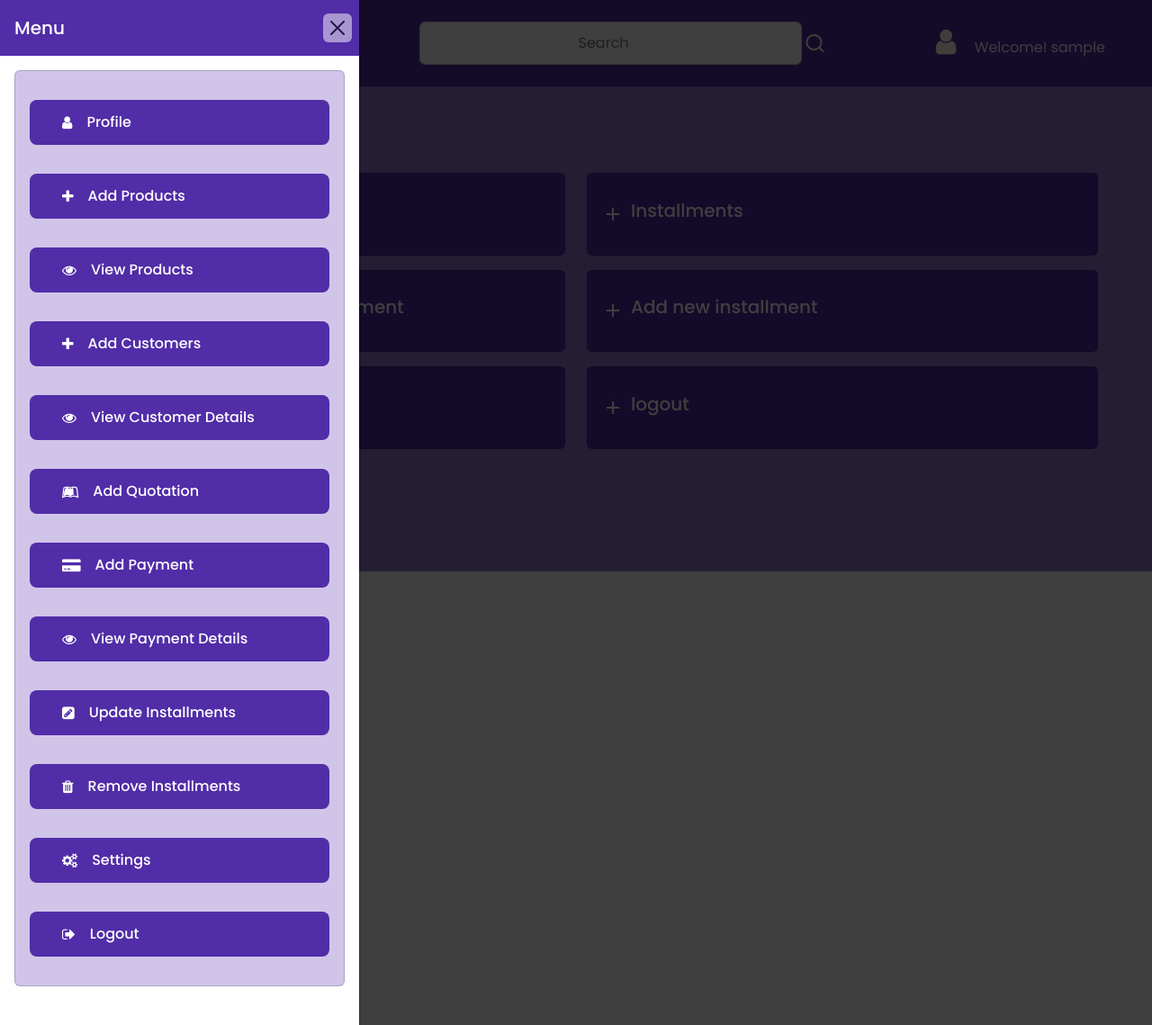
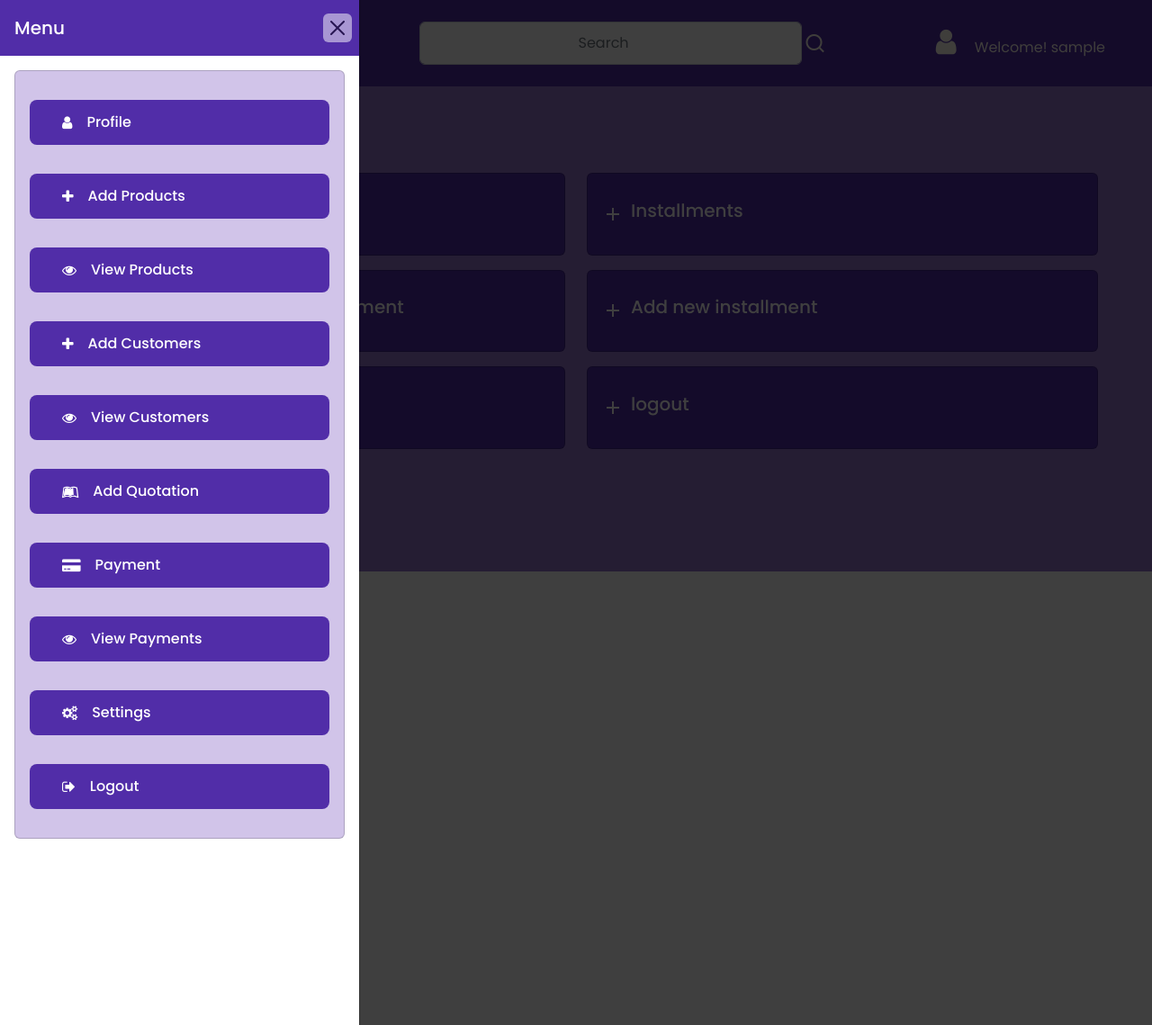
Before and after one commit to samreen32/E-InstallmentApplication_Project, a PHP site: page /Admin.php in a window 1280 px wide, after a click that opens the changed part. Shown: the top 1139 px of the page at 90% size. Run offline with PHP 8.4, Linux system fonts and the light colour scheme; the visitor is signed in with stand-in values (Sample User, id 1); data that the repository does not hold is empty; some libraries are stand-ins or nearby versions.

Commit message:
Installment PDF Final

```diff
--- a/Drawer.php
+++ b/Drawer.php
@@ -57,7 +57,7 @@
                         <a type="button" class="button button--flex my-3" href="viewCustomer.php" style="height: 50px;
                                 width:100%;"><i class="fa fa-eye img-fluid mx-2 button__icon"
                                 aria-hidden="true"></i>View
-                            Customer Details</a>
+                            Customers</a>
                         <a type="button" class="button button--flex my-3 button__icon" href="installment_Quote.php"
                             style="height: 50px; width:100%;">
                             <i class="fa fa-leanpub img-fluid mx-2 button__icon" aria-hidden="true"></i>
@@ -65,16 +65,12 @@
                         <a type="button" class="button button--flex my-3" href="addPayment.php"
                             style="height: 50px; width:100%;"><i class="fa fa-credit-card-alt mx-2 button__icon"
                                 aria-hidden="true"></i>
-                            Add Payment</a>
+                            Payment</a>
                         <a type="button" class="button button--flex my-3" href="viewPayment.php" style="height: 50px;
                                 width:100%;"><i class="fa fa-eye img-fluid mx-2 button__icon"
-                                aria-hidden="true"></i>View Payment Details</a>
-                        <a type="button" class="button button--flex my-3" style="height: 50px; width:100%;"><i
-                                class="fa fa-pencil-square img-fluid mx-2 button__icon" aria-hidden="true"></i>Update
-                            Installments</a>
-                        <a type="button" class="button button--flex my-3" style="height: 50px; width:100%;"><i
-                                class="fa fa-trash img-fluid mx-2 button__icon" aria-hidden="true"></i>Remove
-                            Installments</a>
+                                aria-hidden="true"></i>View Payments</a>
+
+
                         <a type="button" class="button button--flex my-3" style="height: 50px; width:100%;"><i
                                 class="fa fa-cogs img-fluid mx-2 button__icon" aria-hidden="true"></i>Settings</a>
                         <a type="button" class="button button--flex my-3"
--- a/pdf.php
+++ b/pdf.php
@@ -9,6 +9,7 @@ if(isset($_POST['submit'])){
     $interest = $_POST['interest'];
     $months = $_POST['months'];
     $totalMonth = $_POST['totalMonth'];
+    // $s1 = $_POST['s1'];
     $yourInterest = $_POST['yourInterest'];
     $yourPayment = $_POST['yourPayment'];
 
```
Also changed, not shown: installment_Quote.php (+30 -14 lines).
